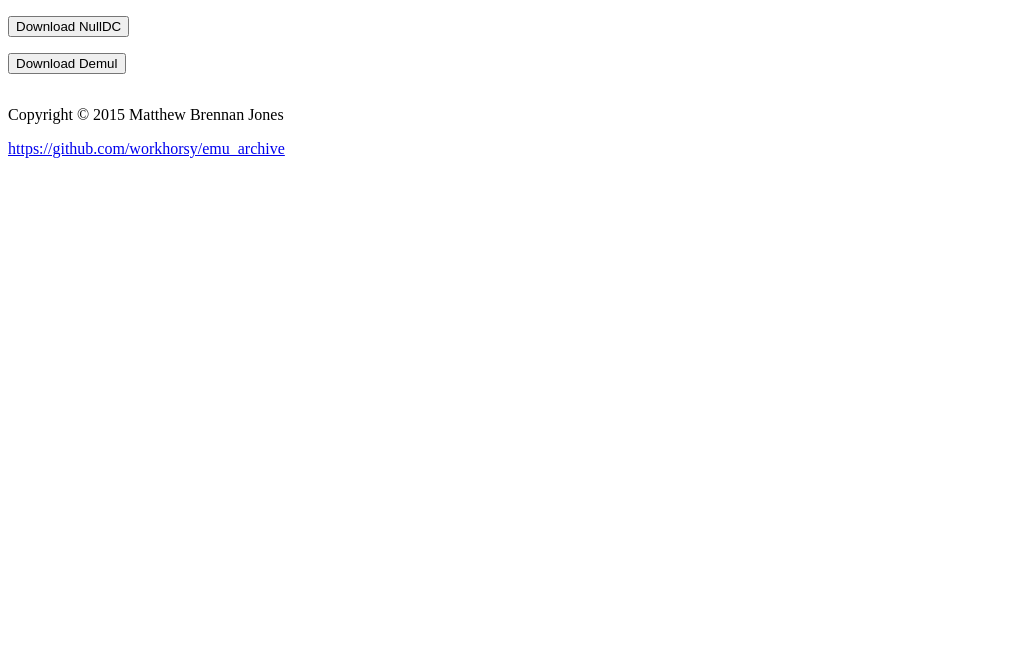
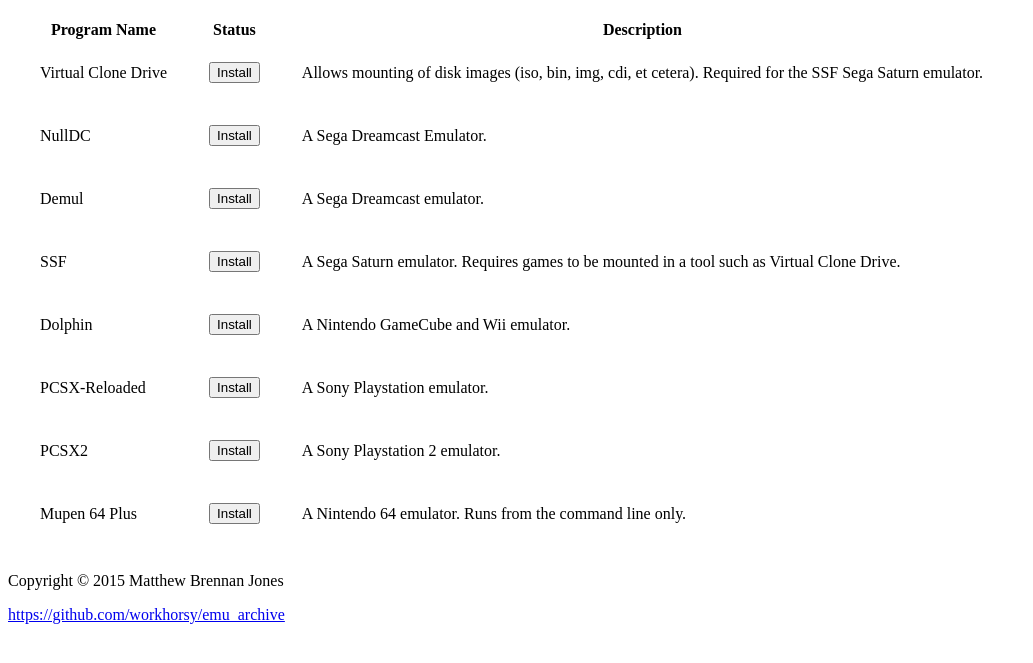
Before and after one commit to workhorsylegacy/emulators-online, a PHP site: page /configure.html in a window 1280 px wide. Shown: the top 663 px of the page, without its empty margins (0-1033 px from the left). Run offline with PHP 8.4, Linux system fonts and the light colour scheme.

Commit message:
More work on configure UI.

```diff
--- a/configure.html
+++ b/configure.html
@@ -11,13 +11,71 @@
 			Not connected to server!
 		</div>
 
-		<p>
-			<input id="btn_download_nulldc" type="button" value="Download NullDC" />
-		</p>
+		<table class="installTable">
+			<tr>
+				<th>Program Name</th>
+				<th>Status</th>
+				<th>Description</th>
+			</tr>
+			<tr>
+				<td>Virtual Clone Drive</td>
+				<td><input id="btn_install_vcd" type="button" value="Install" /></td>
+				<td><span id="status_nulldc">
+					Allows mounting of disk images (iso, bin, img, cdi, et cetera). Required for the SSF Sega Saturn emulator.
+				</span></td>
+			</tr>
+			<tr>
+				<td>NullDC</td>
+				<td><input id="btn_download_nulldc" type="button" value="Install" /></td>
+				<td><span id="status_nulldc">
+				A Sega Dreamcast Emulator.
+				</span></td>
+			</tr>
+			<tr>
+				<td>Demul</td>
+				<td><input id="btn_install_demul" type="button" value="Install" /></td>
+				<td><span id="status_nulldc">
+				A Sega Dreamcast emulator.
+				</span></td>
+			</tr>
+			<tr>
+				<td>SSF</td>
+				<td><input id="btn_install_ssf" type="button" value="Install" /></td>
+				<td><span id="status_nulldc">
+				A Sega Saturn emulator. Requires games to be mounted in a tool such as Virtual Clone Drive.
+				</span></td>
+			</tr>
+			<tr>
+				<td>Dolphin</td>
+				<td><input id="btn_install_dolphin" type="button" value="Install" /></td>
+				<td><span id="status_nulldc">
+				A Nintendo GameCube and Wii emulator.
+				</span></td>
+			</tr>
+			<tr>
+				<td>PCSX-Reloaded</td>
+				<td><input id="btn_install_pcsxr" type="button" value="Install" /></td>
+				<td><span id="status_nulldc">
+				A Sony Playstation emulator.
+				</span></td>
+			</tr>
 
-		<p>
-			<input id="btn_download_demul" type="button" value="Download Demul" />
-		</p>
+			<tr>
+				<td>PCSX2</td>
+				<td><input id="btn_install_pcsx2" type="button" value="Install" /></td>
+				<td><span id="status_nulldc">
+				A Sony Playstation 2 emulator.
+				</span></td>
+			</tr>
+
+			<tr>
+				<td>Mupen 64 Plus</td>
+				<td><input id="btn_install_mupen64plus" type="button" value="Install" /></td>
+				<td><span id="status_nulldc">
+				A Nintendo 64 emulator. Runs from the command line only.
+				</span></td>
+			</tr>
+		</table>
 
 		<div id="output"></div>
 
@@ -40,7 +98,7 @@
 }
 
 function setup_ui() {
-	var btn = $("#btn_download_nulldc");
+	var btn = $("#btn_install_nulldc");
 	btn.on('click', function() {
 		var message = {
 			'action' : 'download',
@@ -52,7 +110,7 @@
 		socket.send(message);
 	});
 
-	btn = $("#btn_download_demul");
+	btn = $("#btn_install_demul");
 	btn.on('click', function() {
 		var message = {
 			'action' : 'download',
--- a/default.css
+++ b/default.css
@@ -83,6 +83,14 @@
 	background: #FF0000;
 }
 
+.installTable {
+	padding: 10px;
+}
+
+.installTable td {
+	padding: 20px;
+}
+
 #not_connected {
 	background-color: red;
 	font-size: 250%;
```
